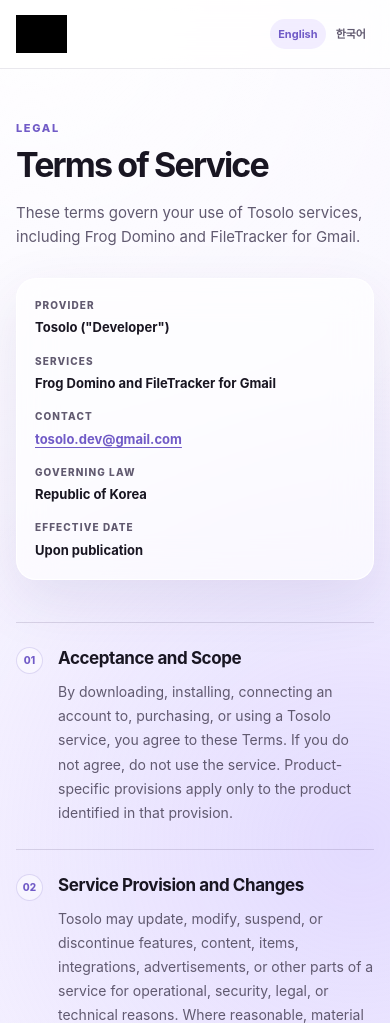
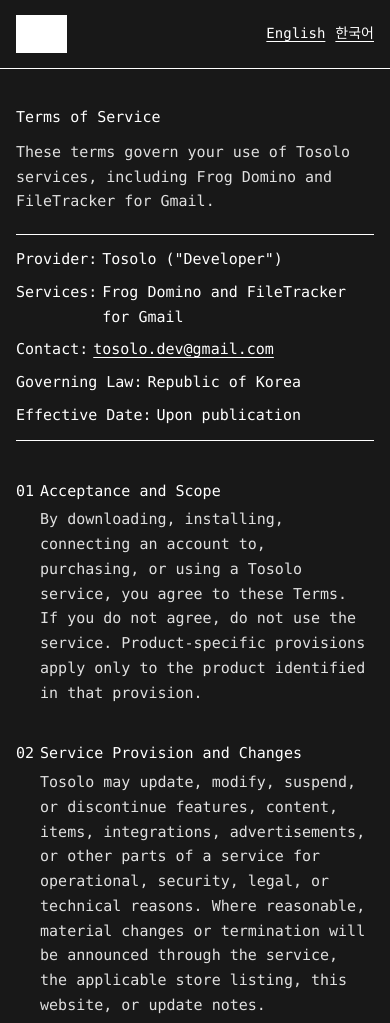
Before and after one commit to tosolo/tosolo.github.io, a plain HTML site: page terms.html in a window 390 px wide. Shown: the top 1023 px of the page. Drawn offline with Linux system fonts and the light colour scheme; grey boxes are pictures that could not be loaded.

Commit message:
Update terms.html

```diff
--- a/terms.html
+++ b/terms.html
@@ -10,8 +10,51 @@
   <link rel="alternate" hreflang="ko" href="https://tosolo.net/terms-kr.html">
   <link rel="alternate" hreflang="x-default" href="https://tosolo.net/terms.html">
   <link rel="icon" href="https://tosolo.net/favicon.ico" type="image/x-icon">
-  <link rel="stylesheet" href="legal.css">
   <title>Terms of Service - tosolo</title>
+  <style>
+    * { box-sizing: border-box; margin: 0; padding: 0; }
+    html, body { min-height: 100%; background: #181818; }
+    body { color: #fff; font: 15px/1.65 Consolas, "Cascadia Mono", "Courier New", monospace; }
+    a { color: inherit; }
+    .site-header { border-bottom: 1px solid #fff; background: #181818; }
+    .header-inner { width: min(920px, calc(100% - 48px)); min-height: 76px; margin: 0 auto; display: flex; align-items: center; justify-content: space-between; gap: 24px; }
+    .brand { display: inline-flex; align-items: center; text-decoration: none; }
+    .brand img { display: block; width: 106px; height: 44px; object-fit: contain; object-position: left center; filter: brightness(0) invert(1); }
+    .header-nav { display: flex; align-items: center; gap: 18px; }
+    .header-nav a { color: #fff; font-size: 15px; text-underline-offset: 3px; }
+    main, footer { width: min(920px, calc(100% - 48px)); margin: 0 auto; }
+    main { padding: 40px 0 56px; }
+    h1 { margin-top: 4px; font-size: 15px; line-height: 1.65; font-weight: 400; }
+    .intro { max-width: 720px; margin-top: 10px; color: #e0e0e0; font-size: 15px; }
+    .policy-meta { margin-top: 20px; padding: 12px 0; display: flex; flex-direction: column; gap: 8px; border-top: 1px solid #fff; border-bottom: 1px solid #fff; }
+    .meta-item { display: flex; gap: 5px; }
+    .meta-item dt::after { content: ":"; }
+    .meta-item a, .policy-section a, footer a { color: #fff; text-underline-offset: 3px; }
+    .policy-content { margin-top: 24px; }
+    .policy-section { display: grid; grid-template-columns: auto minmax(0, 1fr); column-gap: 6px; padding: 10px 0; }
+    .policy-section + .policy-section { margin-top: 8px; }
+    .section-number, .section-body h2 { font-size: 15px; line-height: 1.65; font-weight: 400; }
+    .section-body h2 { display: inline; }
+    .section-body p, .section-body li { color: #e0e0e0; font-size: 15px; }
+    .section-body p:first-of-type { margin-top: 4px; }
+    .section-body p + p, .section-body p + ul, .section-body p + ol, .section-body ul + p, .section-body ol + p { margin-top: 8px; }
+    .section-body ul, .section-body ol { padding-left: 1.35em; }
+    .section-body li + li { margin-top: 4px; }
+    footer { padding: 16px 0 24px; display: flex; justify-content: space-between; gap: 18px; border-top: 1px solid #fff; color: #e0e0e0; font-size: 15px; }
+    .footer-links { display: flex; gap: 18px; }
+    @media (max-width: 640px) {
+      .header-inner, main, footer { width: calc(100% - 32px); }
+      .header-inner { min-height: 68px; }
+      .brand img { width: 92px; height: 38px; }
+      .header-nav { gap: 10px; }
+      .header-nav a { font-size: 14px; }
+      main { padding: 32px 0 44px; }
+      .policy-meta { padding: 12px 0; }
+      .policy-content { margin-top: 24px; }
+      .policy-section { column-gap: 6px; padding: 14px 0; }
+      footer { flex-direction: column; }
+    }
+  </style>
 </head>
 <body>
   <header class="site-header"><div class="header-inner">
@@ -20,7 +63,7 @@
   </div></header>
   <main>
     <header class="page-header">
-      <p class="eyebrow">Legal</p><h1>Terms of Service</h1>
+      <h1>Terms of Service</h1>
       <p class="intro">These terms govern your use of Tosolo services, including Frog Domino and FileTracker for Gmail.</p>
       <dl class="policy-meta">
         <div class="meta-item"><dt>Provider</dt><dd>Tosolo ("Developer")</dd></div>
```
